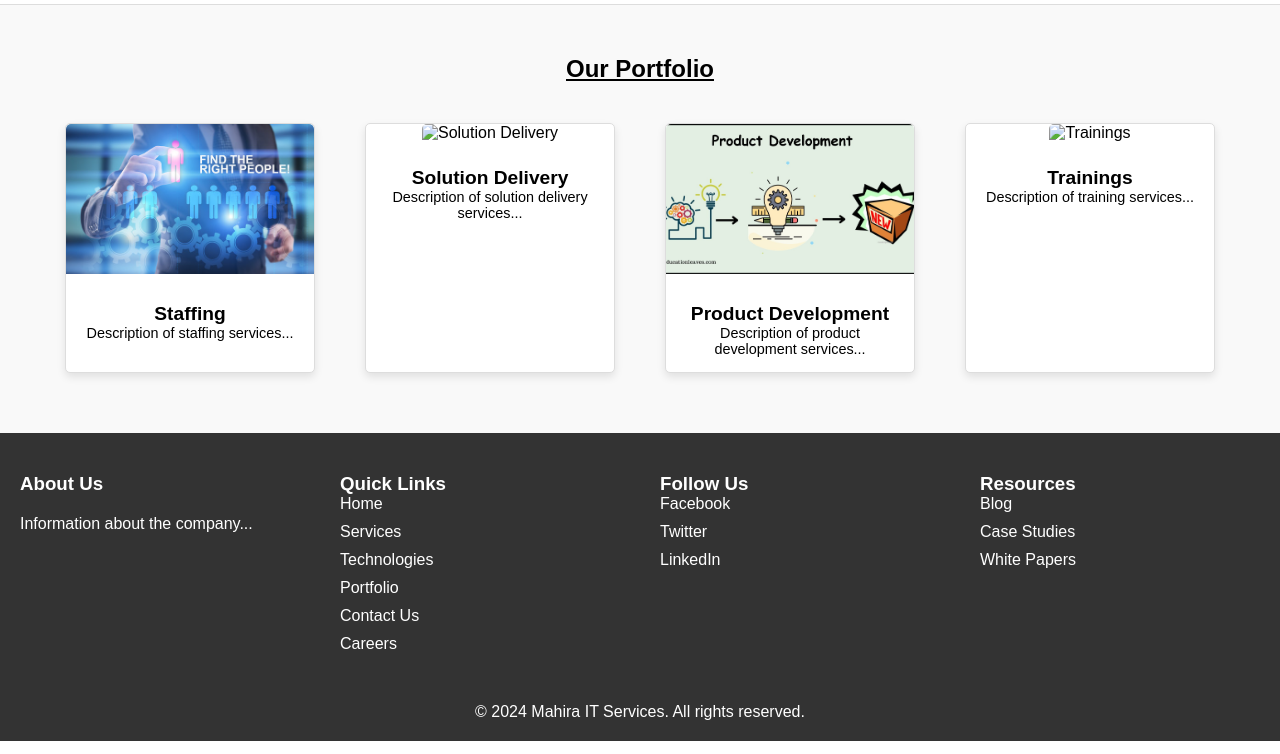
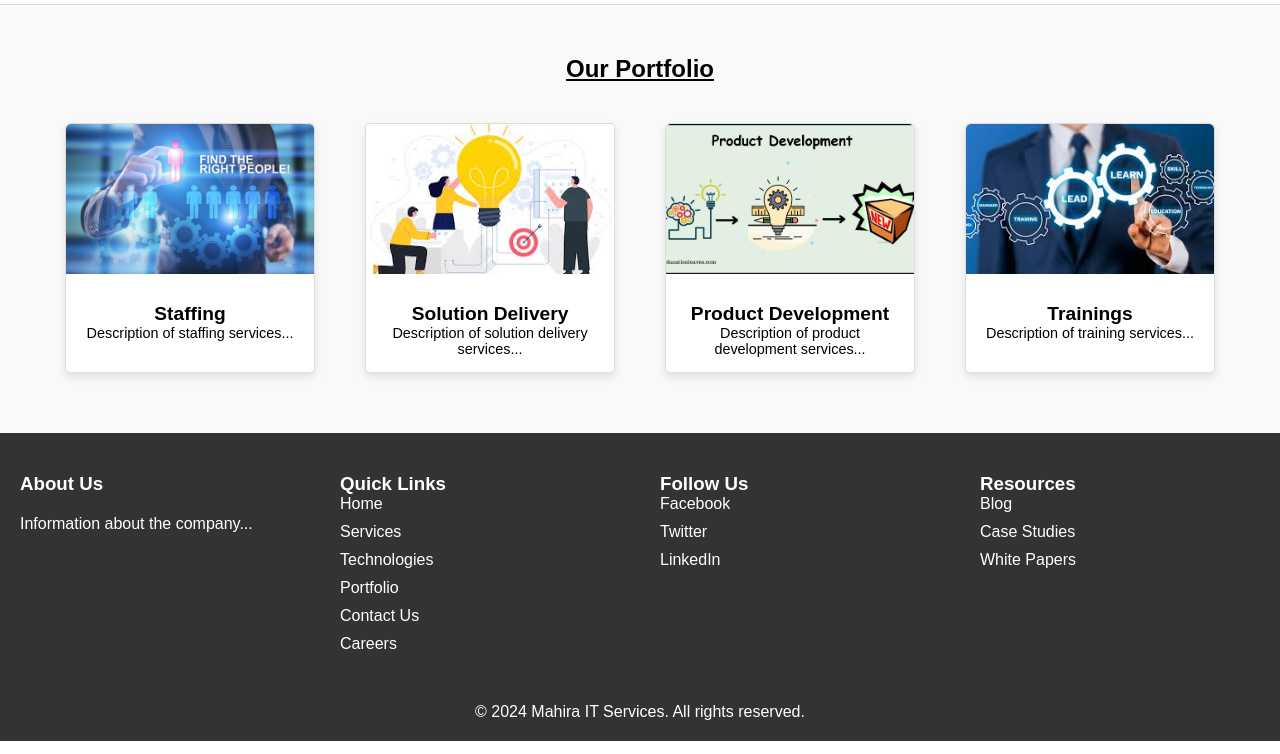
Before and after one commit to madhava43/MIS-IT-Services, a plain HTML site: page portfolio.html in a window 1280 px wide. Shown: the part 46-800 px from the top of the page. Drawn offline with Linux system fonts and the light colour scheme.

Commit message:
Add files via upload

```diff
--- a/portfolio.html
+++ b/portfolio.html
@@ -32,7 +32,7 @@
                 </div>
             </div>
             <div class="portfolio-item">
-                <img src="solution_delivery.jpg" alt="Solution Delivery">
+                <img src="solution_delivery.jpeg" alt="Solution Delivery">
                 <div class="portfolio-info">
                     <h3>Solution Delivery</h3>
                     <p>Description of solution delivery services...</p>
@@ -46,7 +46,7 @@
                 </div>
             </div>
             <div class="portfolio-item">
-                <img src="trainings.jpg" alt="Trainings">
+                <img src="trainings.jpeg" alt="Trainings">
                 <div class="portfolio-info">
                     <h3>Trainings</h3>
                     <p>Description of training services...</p>
```
